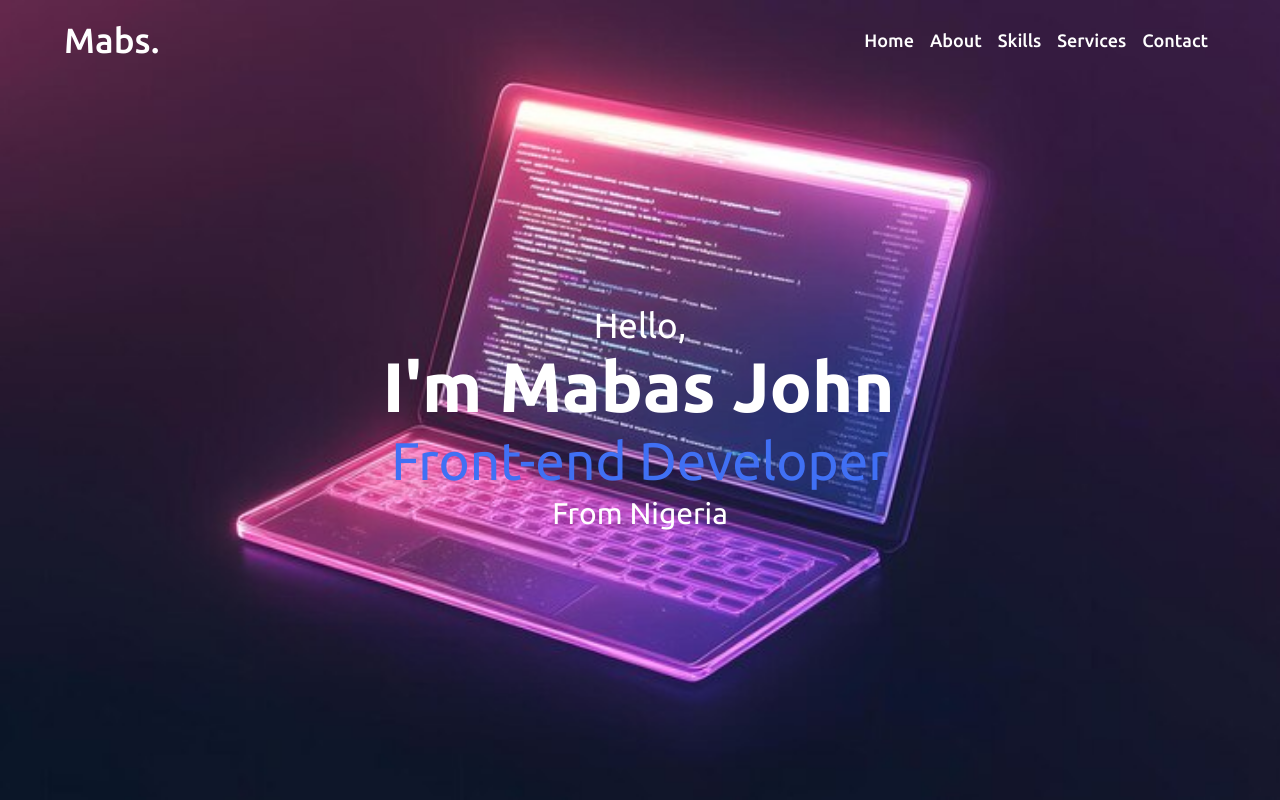
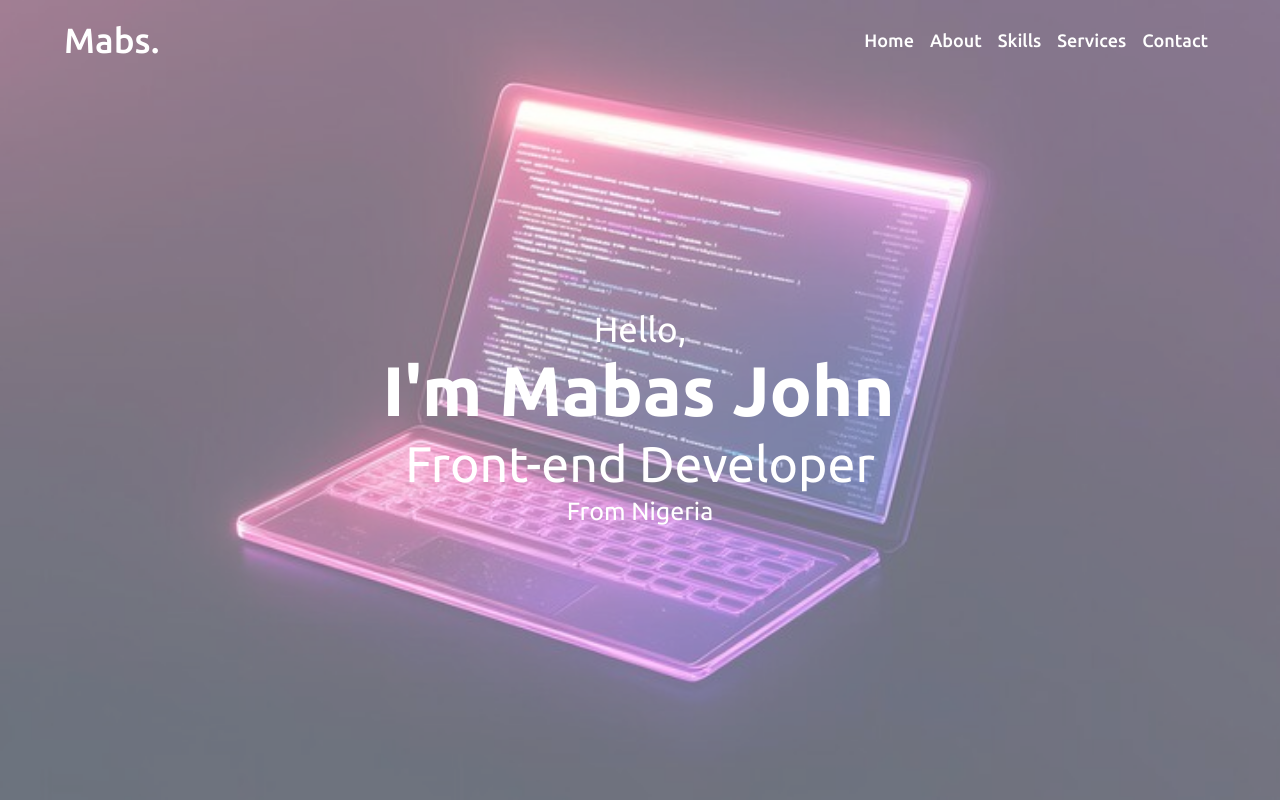
Before and after one commit to JohnMabas/myPortfolio, a plain HTML site: page index.html in a window 1280 px wide. Shown: the top 800 px of the page. Drawn offline with Linux system fonts and the light colour scheme.

Commit message:
add an opacity

```diff
--- a/style.css
+++ b/style.css
@@ -113,12 +113,15 @@ nav.sticky .menu-btn{
   width: 100%;
   /* background-color: black; */
   background-image: url(./Images/background12.jpg);
+  opacity: 0.6;
+  /* background-position: 30px; */
+  background-repeat: no-repeat;
   color: white;
-
   background-size: cover;
   background-position: center;
   background-attachment: fixed;
   font-family: 'Ubuntu', sans-serif;
+
 }
 .home .home-content{
   width: 90%;
@@ -141,13 +144,13 @@ nav.sticky .menu-btn{
   text-align: center;
 }
 .home .text-three{
-  font-size: 53px;
+  font-size: 50px;
   margin: 5px 0;
-  color: #4070f4;
+  color: white;
   text-align: center;
 }
 .home .text-four{
-  font-size: 30px;
+  font-size: 25px;
   margin: 5px 0;
   color: white;
   text-align: center;
```
